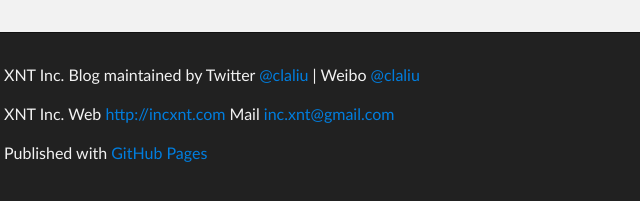
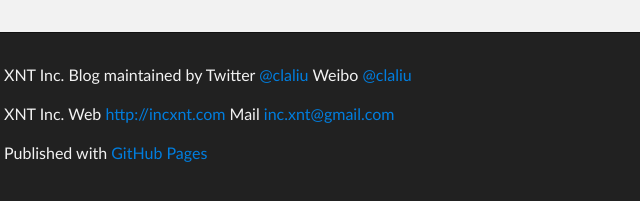
Before and after one commit to incxnt/xntblog, a plain HTML site: page 20121227-shapefile-rich-content.html in a window 1280 px wide. Shown: the part 555-756 px from the top of the page, 316-956 px from the left. Drawn offline with Linux system fonts and the light colour scheme.

Commit message:
shape index

```diff
--- a/20121227-shapefile-rich-content.html
+++ b/20121227-shapefile-rich-content.html
@@ -36,7 +36,7 @@
     <!-- FOOTER  -->
     <div id="footer_wrap" class="outer">
       <footer class="inner">
-        <p class="copyright">XNT Inc. Blog maintained by Twitter <a href="https://twitter.com/claliu">@claliu</a> |
+        <p class="copyright">XNT Inc. Blog maintained by Twitter <a href="https://twitter.com/claliu">@claliu</a>
           Weibo <a href="http://weibo.com/claliu">@claliu</a></p>
         <p>XNT Inc. Web <a href="http://incxnt.com">http://incxnt.com</a> Mail <a href="mailto:inc.xnt@gmail.com">inc.xnt@gmail.com</a></p>
         <p>Published with <a href="http://pages.github.com">GitHub Pages</a></p>
```
Also changed, not shown: index.html (+1 -1 lines).
